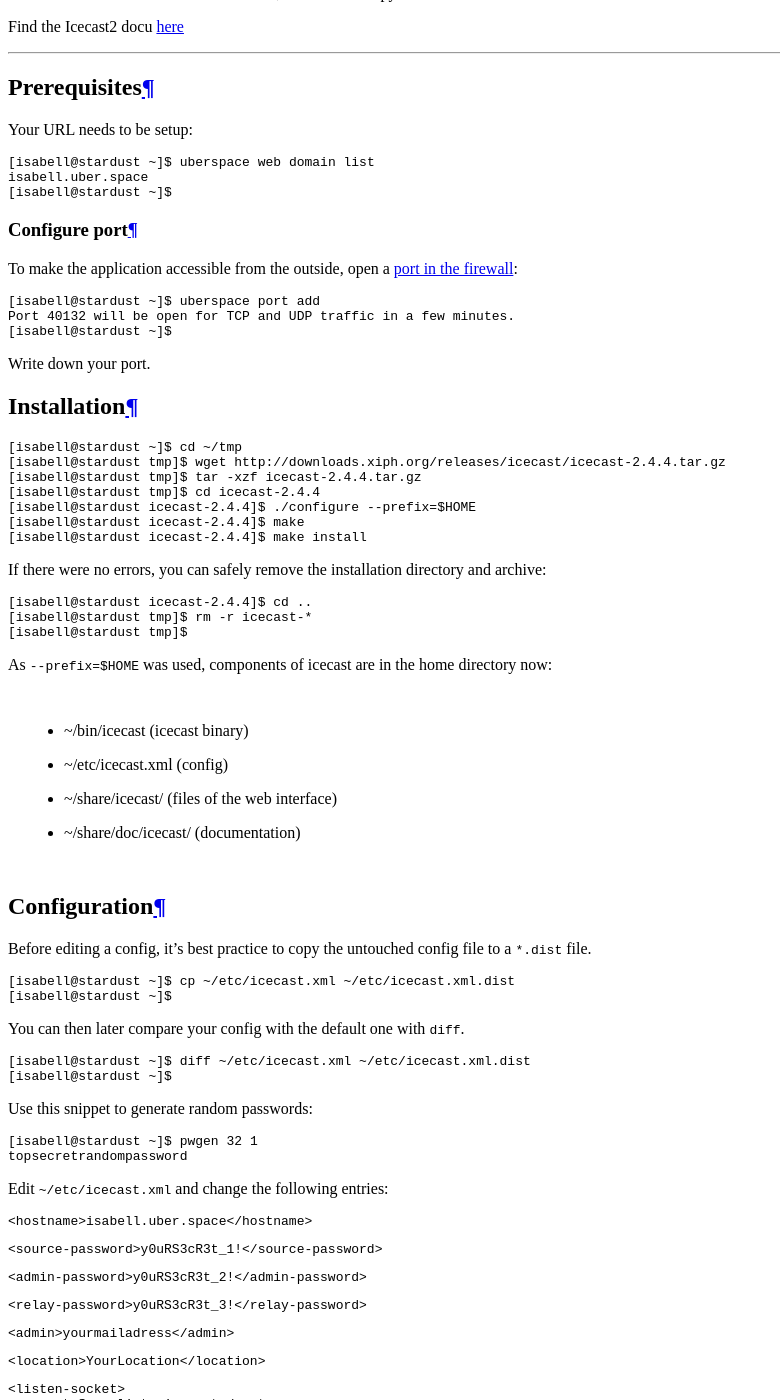
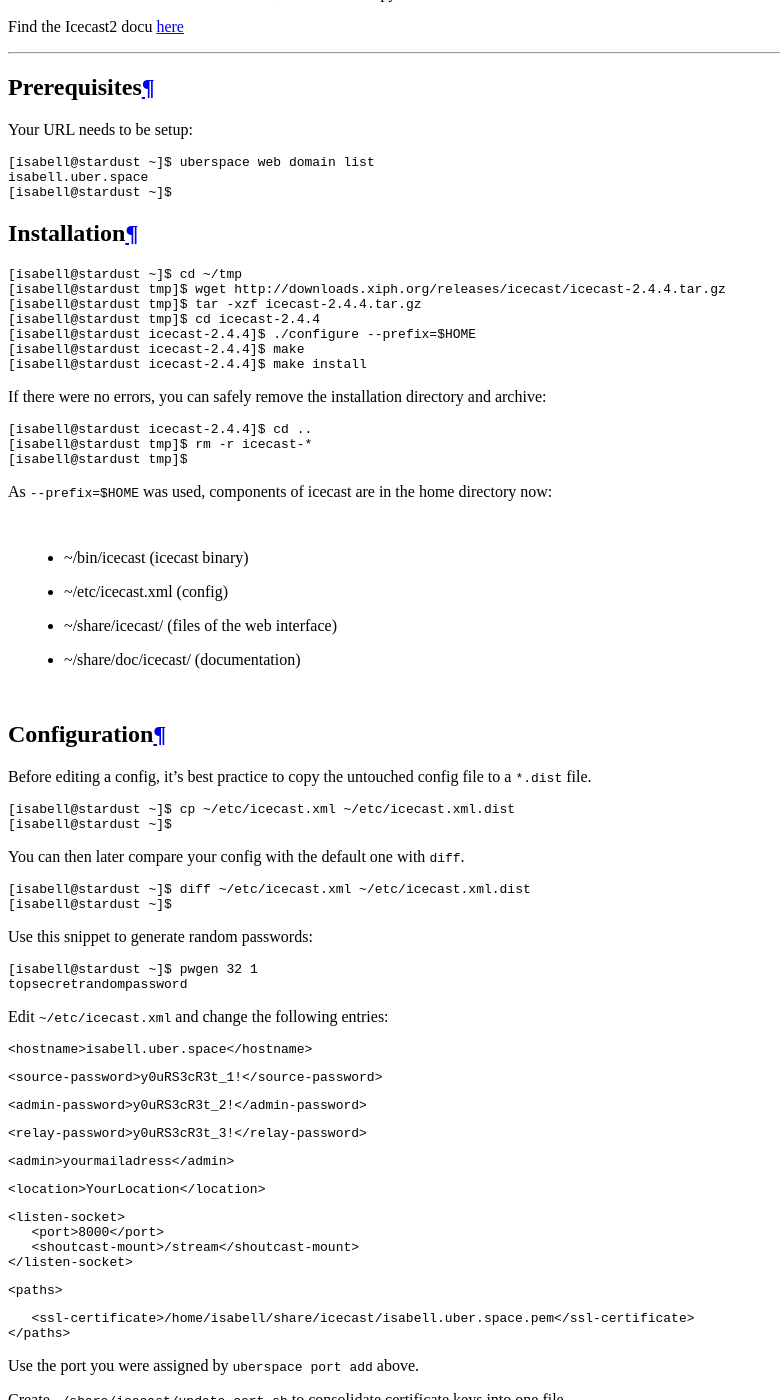
Before and after one commit to Uberspace/lab, a Sphinx documentation site: the page built from source/guide_icecast2.rst, in a window 1280 px wide and 1400 px high, scrolled down 4515 px. Shown: the whole window, without its empty margins (0-780 px from the left). Built offline with Sphinx 7.4.7 and the Read the Docs theme 2.0.0, drawn with Linux system fonts in a browser that asks for light colours; some of the changed text lies outside the part shown.

Commit message:
[icecast] use web backends, close #580

```diff
--- a/source/guide_icecast2.rst
+++ b/source/guide_icecast2.rst
@@ -35,13 +35,6 @@
 Your URL needs to be setup:
 
 .. include:: includes/web-domain-list.rst
-
-Configure port
---------------
-
-.. include:: includes/open-port.rst
-
-Write down your port.
 
 Installation
 ============
@@ -126,10 +119,8 @@
 ::
 
   <listen-socket>
-     <port>$yourlisteningport</port>
-     <!-- <bind-address>127.0.0.1</bind-address> -->
+     <port>8000</port>
      <shoutcast-mount>/stream</shoutcast-mount>
-     <ssl>1</ssl>
   </listen-socket>
 
 ::
@@ -205,7 +196,7 @@
 
 .. note::
 
-    Use the port you were assigned by ``uberspace port add`` above.
+    Icecast is running on port 8000.
 
 .. include:: includes/web-backend.rst
 
```
